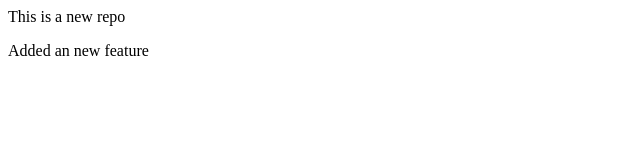
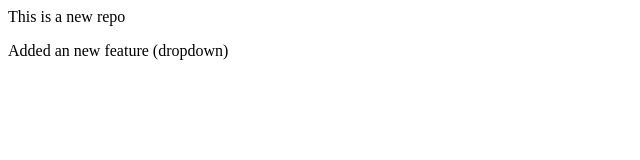
Before and after one commit to Dipold10/localrepo, a plain HTML site: page index.html in a window 1280 px wide. Shown: the full height of the page, 0-640 px from the left. Drawn offline with Linux system fonts and the light colour scheme.

Commit message:
Add the dropdown

```diff
--- a/index.html
+++ b/index.html
@@ -1,2 +1,2 @@
 <p>This is a new repo</p>
-<p>Added an new feature</p>
+<p>Added an new feature (dropdown)</p>
```
